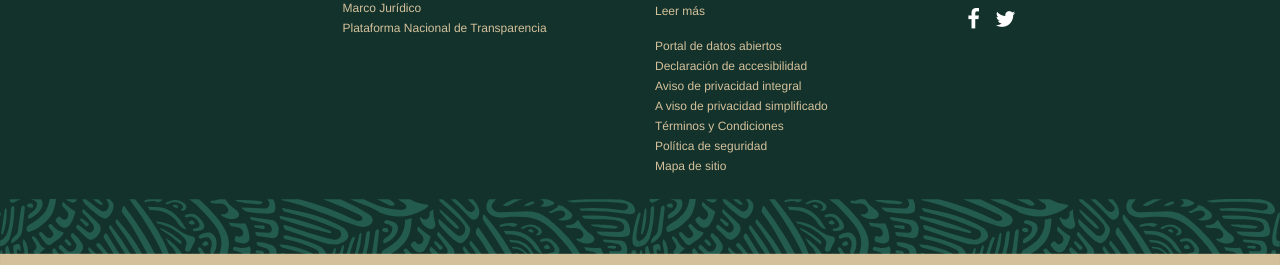
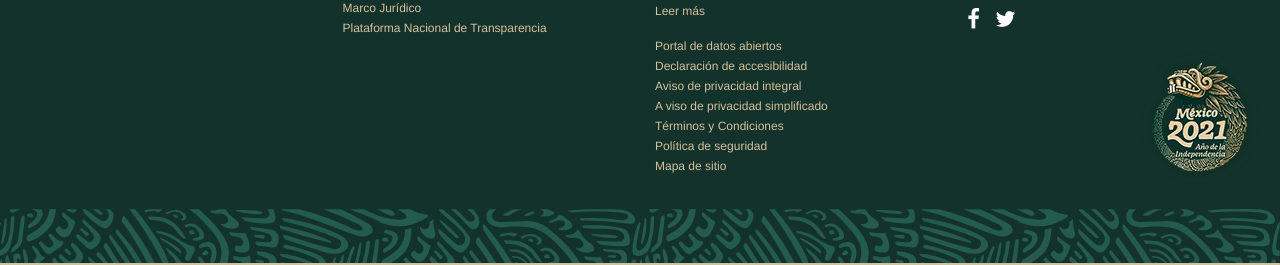
Before and after one commit to sisdai/deprecada-dai-base-web, a Vue app: page / in a window 1280 px wide. Shown: the part 6179-6444 px from the top of the page. Built offline with nearby package versions, Linux system fonts and the light colour scheme; a web font is replaced by a local one.

Commit message:
quetzalcoatl en footer

```diff
--- a/src/components/MainFooter.vue
+++ b/src/components/MainFooter.vue
@@ -56,8 +56,11 @@
         <p class="footer-titulo">
           Síguenos en <span class="a11y-solo-lectura">nuestras redes sociales:</span>
         </p>
-        <link-social url="https://www.facebook.com/gobmx" icono="social-facebook" spanglish="feisbuk " />
-        <link-social url="https://twitter.com/gobmx" icono="social-twitter" spanglish=" y tuiter." />
+        <p>
+          <link-social url="https://www.facebook.com/gobmx" icono="social-facebook" spanglish="feisbuk " />
+          <link-social url="https://twitter.com/gobmx" icono="social-twitter" spanglish=" y tuiter." />
+        </p>
+        <img src="../assets/img/gobmx-2021.png" alt="" class="footer-2021">
       </nav>
     </MainContainer>
   </footer>
@@ -102,9 +105,16 @@ export default {
   .footer-descripcion {
     margin-bottom: $gap * .5;
   }
+  .footer-2021 {
+    float: right;
+    margin: -100px -15px 20px 0;
+  }
   @media (min-width: map-get($media-queries-limit, "mobile")) {
     padding-top: $gap * .25;
     padding-bottom: $gap * 3;
+    .footer-2021 {
+      margin: 0 -10px 0 0;
+    }
     .footer-flex {
       display: flex;
       gap: $gap;
```
Also changed, not shown: src/assets/img/gobmx-2021.png (added), src/assets/img/gobmx2021.png (deleted).
